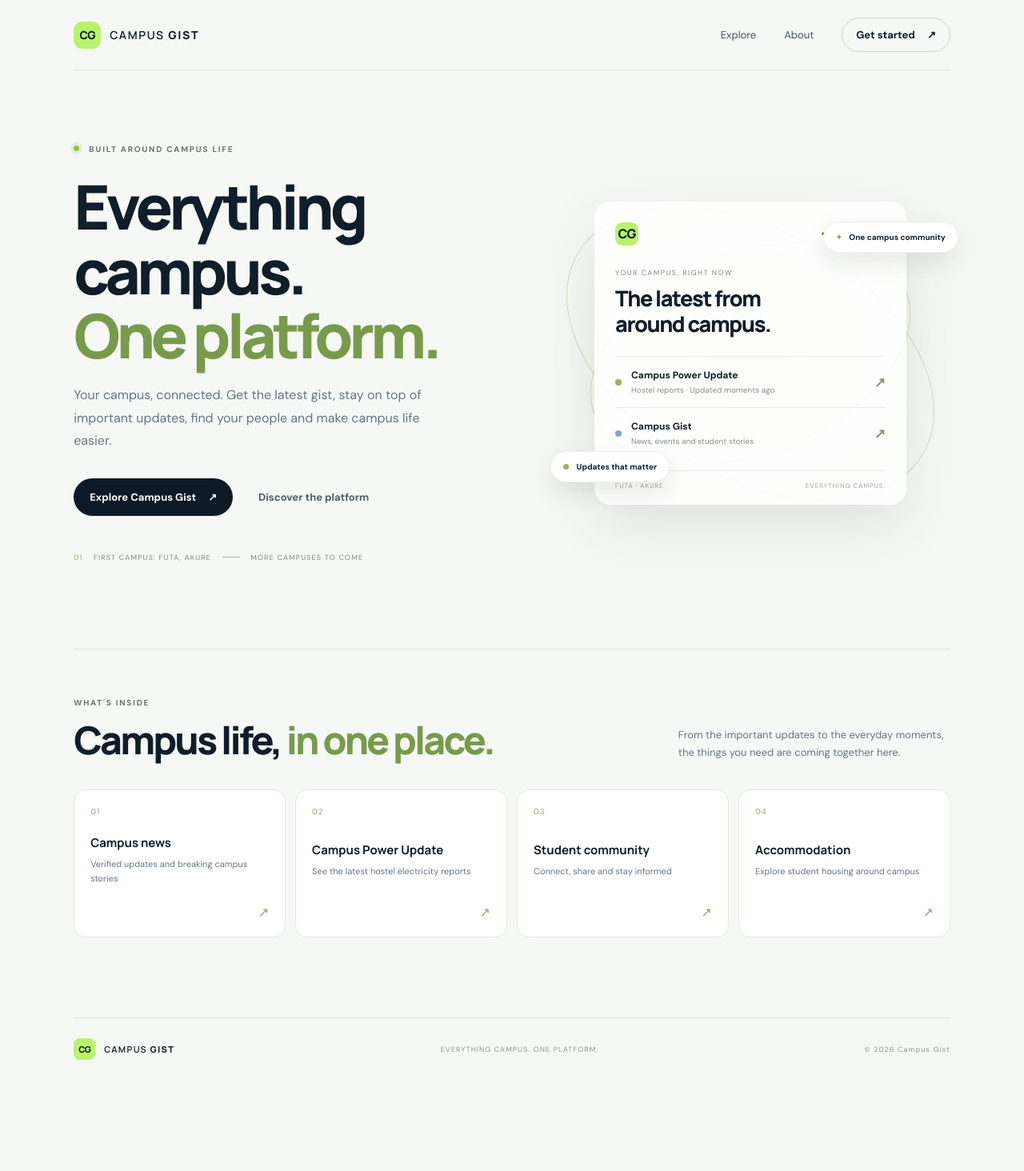
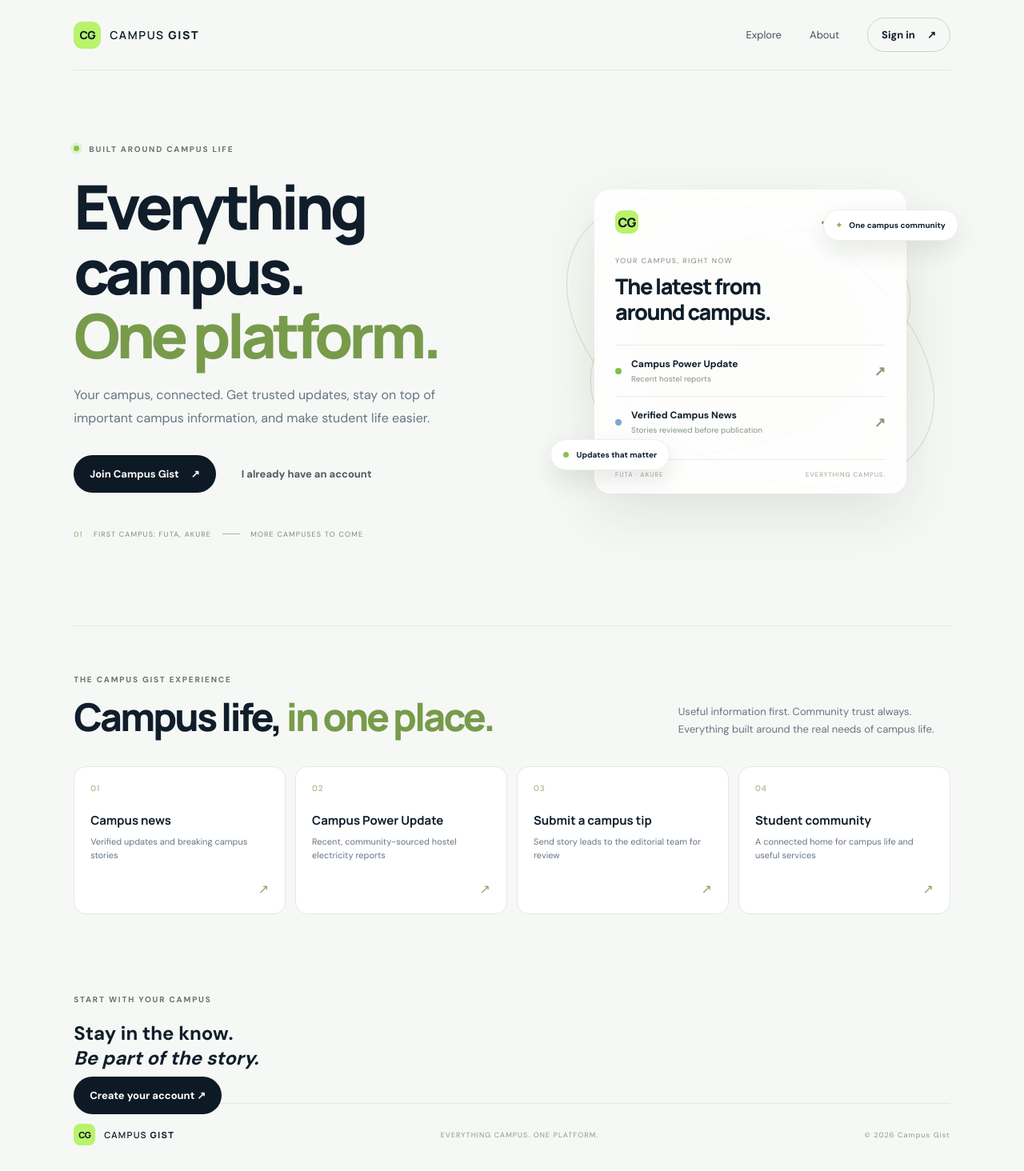
Before and after one commit to Cletus-Tech/Campus-gist-, a Next.js app in the folder apps/web/: page / in a window 1280 px wide. Shown: the whole page at 80% size. Before the commit the page ends 1357 px from the top, so only its background shows below. Built offline with nearby package versions, Linux system fonts and the light colour scheme.

Commit message:
feat: connect Campus Gist landing page to MVP account flow

```diff
--- a/apps/web/src/app/page.tsx
+++ b/apps/web/src/app/page.tsx
@@ -1,70 +1,20 @@
+import Link from "next/link";
+
 const highlights = [
-  { label: "Campus news", detail: "Verified updates and breaking campus stories", icon: "01" },
-  { label: "Campus Power Update", detail: "See the latest hostel electricity reports", icon: "02" },
-  { label: "Student community", detail: "Connect, share and stay informed", icon: "03" },
-  { label: "Accommodation", detail: "Explore student housing around campus", icon: "04" },
+  { label: "Campus news", detail: "Verified updates and breaking campus stories", number: "01" },
+  { label: "Campus Power Update", detail: "Recent, community-sourced hostel electricity reports", number: "02" },
+  { label: "Submit a campus tip", detail: "Send story leads to the editorial team for review", number: "03" },
+  { label: "Student community", detail: "A connected home for campus life and useful services", number: "04" },
 ];
 
 export default function HomePage() {
-  return (
-    <main className="site-shell">
-      <nav className="topbar">
-        <a className="brand" href="/" aria-label="Campus Gist home">
-          <span className="brand-mark">CG</span>
-          <span>CAMPUS <b>GIST</b></span>
-        </a>
-        <div className="nav-links">
-          <a href="#features">Explore</a>
-          <a href="#about">About</a>
-          <a className="nav-cta" href="#get-started">Get started <span>↗</span></a>
-        </div>
-      </nav>
-
-      <section className="hero" id="about">
-        <div className="hero-copy">
-          <div className="eyebrow"><span className="pulse" /> BUILT AROUND CAMPUS LIFE</div>
-          <h1>Everything campus.<br /><em>One platform.</em></h1>
-          <p className="hero-text">
-            Your campus, connected. Get the latest gist, stay on top of important updates,
-            find your people and make campus life easier.
-          </p>
-          <div className="hero-actions" id="get-started">
-            <a className="button button-primary" href="#features">Explore Campus Gist <span>↗</span></a>
-            <a className="button button-quiet" href="#about">Discover the platform</a>
-          </div>
-          <div className="hero-meta"><span>01</span> FIRST CAMPUS: FUTA, AKURE <i /> MORE CAMPUSES TO COME</div>
-        </div>
-        <div className="hero-art" aria-label="Campus Gist platform preview">
-          <div className="orbit orbit-one" /><div className="orbit orbit-two" />
-          <div className="glass-card card-main">
-            <div className="card-top"><span className="mini-brand">CG</span><span className="live-tag">● CAMPUS LIVE</span></div>
-            <div className="card-kicker">YOUR CAMPUS, RIGHT NOW</div>
-            <div className="card-headline">The latest from<br />around campus.</div>
-            <div className="feed-line"><span className="feed-dot dot-green" /><div><b>Campus Power Update</b><small>Hostel reports · Updated moments ago</small></div><strong>↗</strong></div>
-            <div className="feed-line"><span className="feed-dot dot-blue" /><div><b>Campus Gist</b><small>News, events and student stories</small></div><strong>↗</strong></div>
-            <div className="card-footer"><span>FUTA · AKURE</span><span>EVERYTHING CAMPUS.</span></div>
-          </div>
-          <div className="floating-chip chip-top"><span>✦</span> One campus community</div>
-          <div className="floating-chip chip-bottom"><span className="chip-live" /> Updates that matter</div>
-        </div>
-      </section>
-
-      <section className="features" id="features">
-        <div className="section-heading">
-          <div><div className="eyebrow">WHAT'S INSIDE</div><h2>Campus life, <em>in one place.</em></h2></div>
-          <p>From the important updates to the everyday moments, the things you need are coming together here.</p>
-        </div>
-        <div className="feature-grid">
-          {highlights.map((item) => (
-            <article className="feature-card" key={item.label}>
-              <span className="feature-number">{item.icon}</span>
-              <div><h3>{item.label}</h3><p>{item.detail}</p></div>
-              <span className="feature-arrow">↗</span>
-            </article>
-          ))}
-        </div>
-      </section>
-      <footer><a className="brand footer-brand" href="/"><span className="brand-mark">CG</span><span>CAMPUS <b>GIST</b></span></a><span>EVERYTHING CAMPUS. ONE PLATFORM.</span><span>© {new Date().getFullYear()} Campus Gist</span></footer>
-    </main>
-  );
+  return <main className="site-shell">
+    <nav className="topbar"><Link className="brand" href="/" aria-label="Campus Gist home"><span className="brand-mark">CG</span><span>CAMPUS <b>GIST</b></span></Link><div className="nav-links"><a href="#features">Explore</a><a href="#about">About</a><Link className="nav-cta" href="/login">Sign in <span>↗</span></Link></div></nav>
+    <section className="hero" id="about"><div className="hero-copy"><div className="eyebrow"><span className="pulse"/> BUILT AROUND CAMPUS LIFE</div><h1>Everything campus.<br/><em>One platform.</em></h1><p className="hero-text">Your campus, connected. Get trusted updates, stay on top of important campus information, and make student life easier.</p><div className="hero-actions"><Link className="button button-primary" href="/signup">Join Campus Gist <span>↗</span></Link><Link className="button button-quiet" href="/login">I already have an account</Link></div><div className="hero-meta"><span>01</span> FIRST CAMPUS: FUTA, AKURE <i/> MORE CAMPUSES TO COME</div></div>
+      <div className="hero-art" aria-label="Campus Gist platform preview"><div className="orbit orbit-one"/><div className="orbit orbit-two"/><div className="glass-card card-main"><div className="card-top"><span className="mini-brand">CG</span><span className="live-tag">● CAMPUS LIVE</span></div><div className="card-kicker">YOUR CAMPUS, RIGHT NOW</div><div className="card-headline">The latest from<br/>around campus.</div><div className="feed-line"><span className="feed-dot dot-green"/><div><b>Campus Power Update</b><small>Recent hostel reports</small></div><strong>↗</strong></div><div className="feed-line"><span className="feed-dot dot-blue"/><div><b>Verified Campus News</b><small>Stories reviewed before publication</small></div><strong>↗</strong></div><div className="card-footer"><span>FUTA · AKURE</span><span>EVERYTHING CAMPUS.</span></div></div><div className="floating-chip chip-top"><span>✦</span> One campus community</div><div className="floating-chip chip-bottom"><span className="chip-live"/> Updates that matter</div></div>
+    </section>
+    <section className="features" id="features"><div className="section-heading"><div><div className="eyebrow">THE CAMPUS GIST EXPERIENCE</div><h2>Campus life, <em>in one place.</em></h2></div><p>Useful information first. Community trust always. Everything built around the real needs of campus life.</p></div><div className="feature-grid">{highlights.map(item=><article className="feature-card" key={item.number}><span className="feature-number">{item.number}</span><div><h3>{item.label}</h3><p>{item.detail}</p></div><span className="feature-arrow">↗</span></article>)}</div></section>
+    <section className="closing-cta"><div><div className="eyebrow">START WITH YOUR CAMPUS</div><h2>Stay in the know.<br/><em>Be part of the story.</em></h2></div><Link className="button button-primary" href="/signup">Create your account ↗</Link></section>
+    <footer><Link className="brand footer-brand" href="/"><span className="brand-mark">CG</span><span>CAMPUS <b>GIST</b></span></Link><span>EVERYTHING CAMPUS. ONE PLATFORM.</span><span>© {new Date().getFullYear()} Campus Gist</span></footer>
+  </main>;
 }
```
